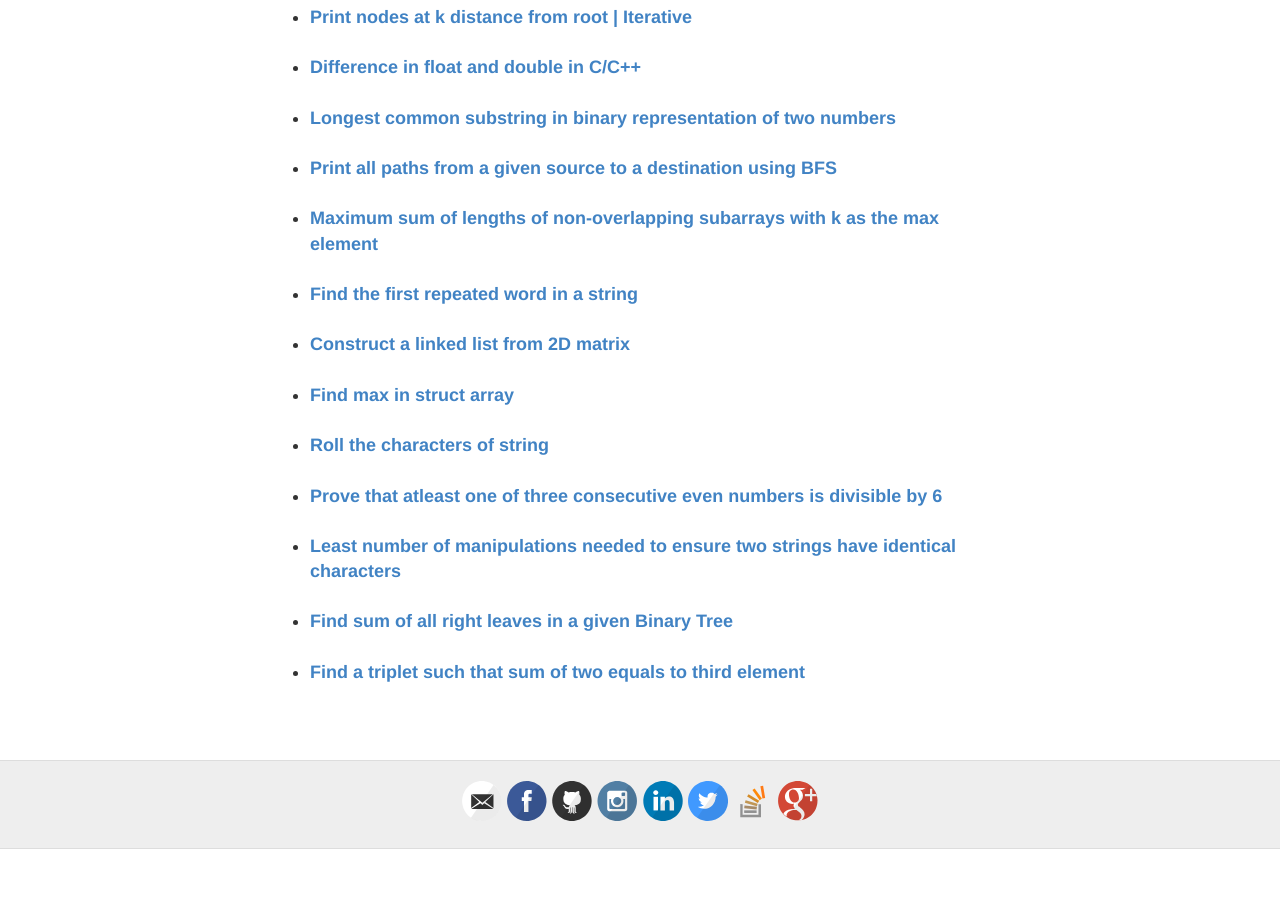
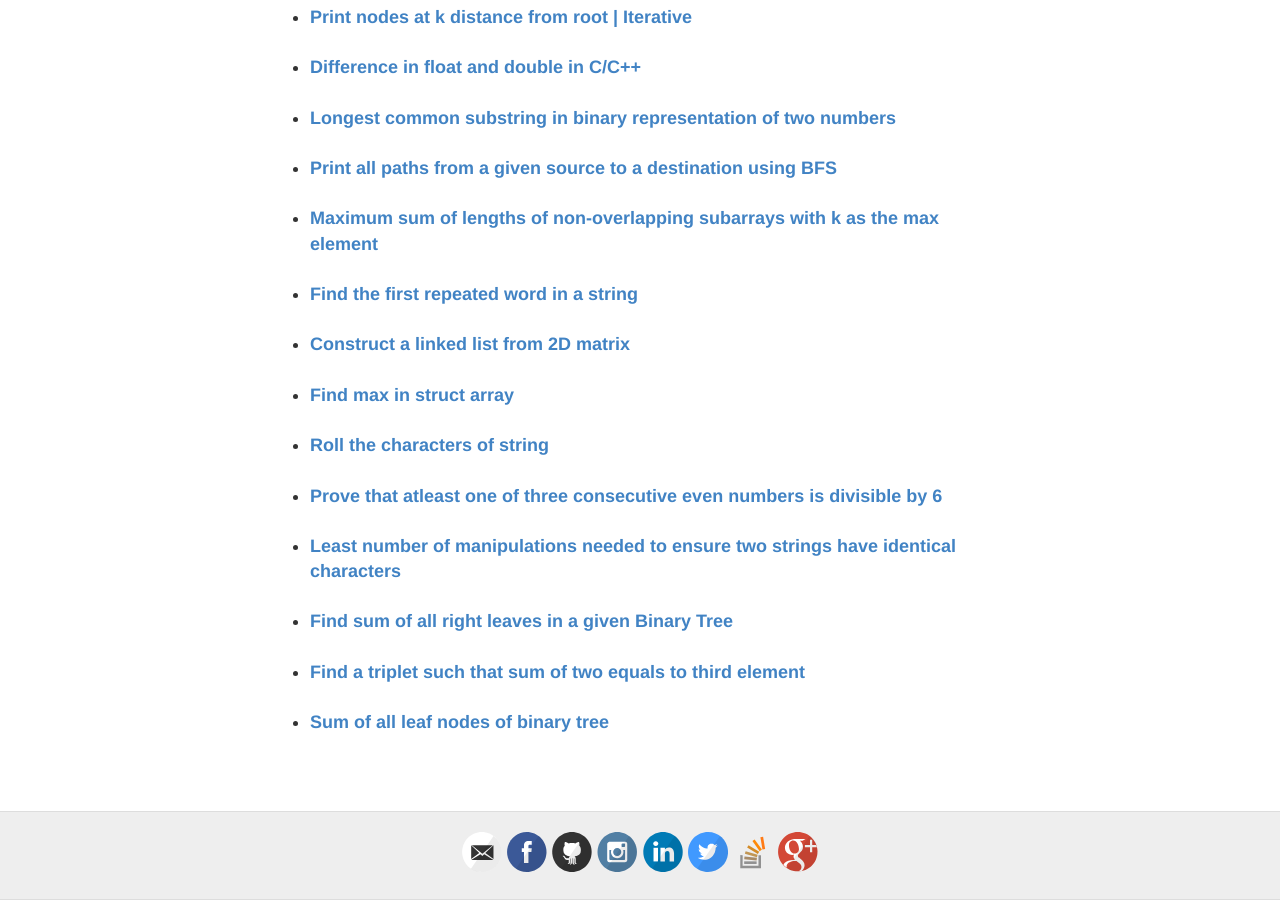
Before and after one commit to msdeep14/msdeep14.github.io, a Jekyll site: the page built from projects/geeksforgeeks_articles.html, in a window 1280 px wide and 900 px high, scrolled down 1097 px. Built offline with Jekyll 4.4.1, drawn with Linux system fonts in a browser that asks for light colours; before the commit the page ends 1946 px from its top, so only the background shows below that.

Commit message:
add geeksforgeeks article link

```diff
--- a/projects/geeksforgeeks_articles.html
+++ b/projects/geeksforgeeks_articles.html
@@ -46,6 +46,7 @@ permalink: /projects/geeksforgeeks_articles
         <li><strong><a target="_blank" href = "http://www.geeksforgeeks.org/least-number-manipulations-needed-ensure-two-strings-identical-characters/">Least number of manipulations needed to ensure two strings have identical characters</a></strong></li><br/>
         <li><strong><a target="_blank" href = "http://www.geeksforgeeks.org/find-sum-right-leaves-given-binary-tree/">Find sum of all right leaves in a given Binary Tree</a></strong></li><br/>
         <li><strong><a target="_blank" href = "http://www.geeksforgeeks.org/find-triplet-sum-two-equals-third-element/">Find a triplet such that sum of two equals to third element</a></strong></li><br/>
+        <li><strong><a target="_blank" href = "http://www.geeksforgeeks.org/sum-leaf-nodes-binary-tree/">Sum of all leaf nodes of binary tree</a></strong></li><br/>
     </ul>
 </p>
 </body>
```
